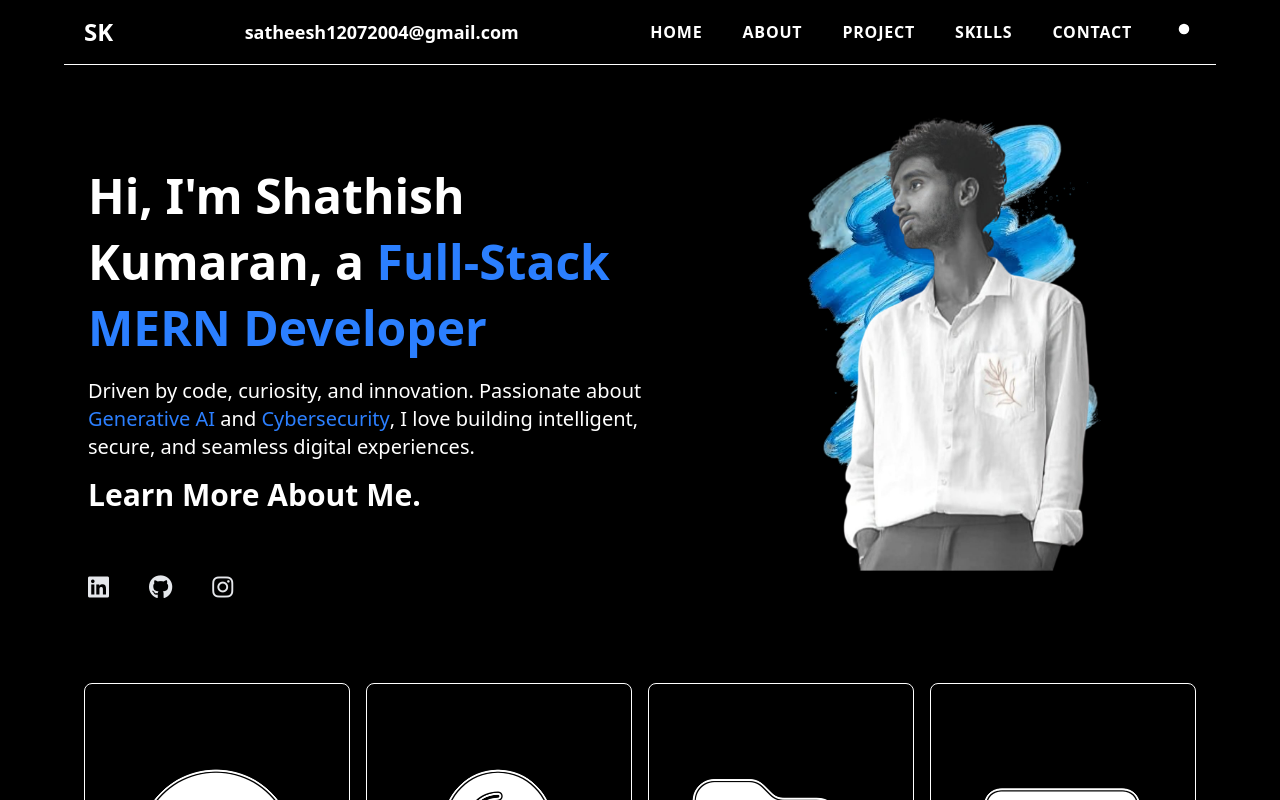
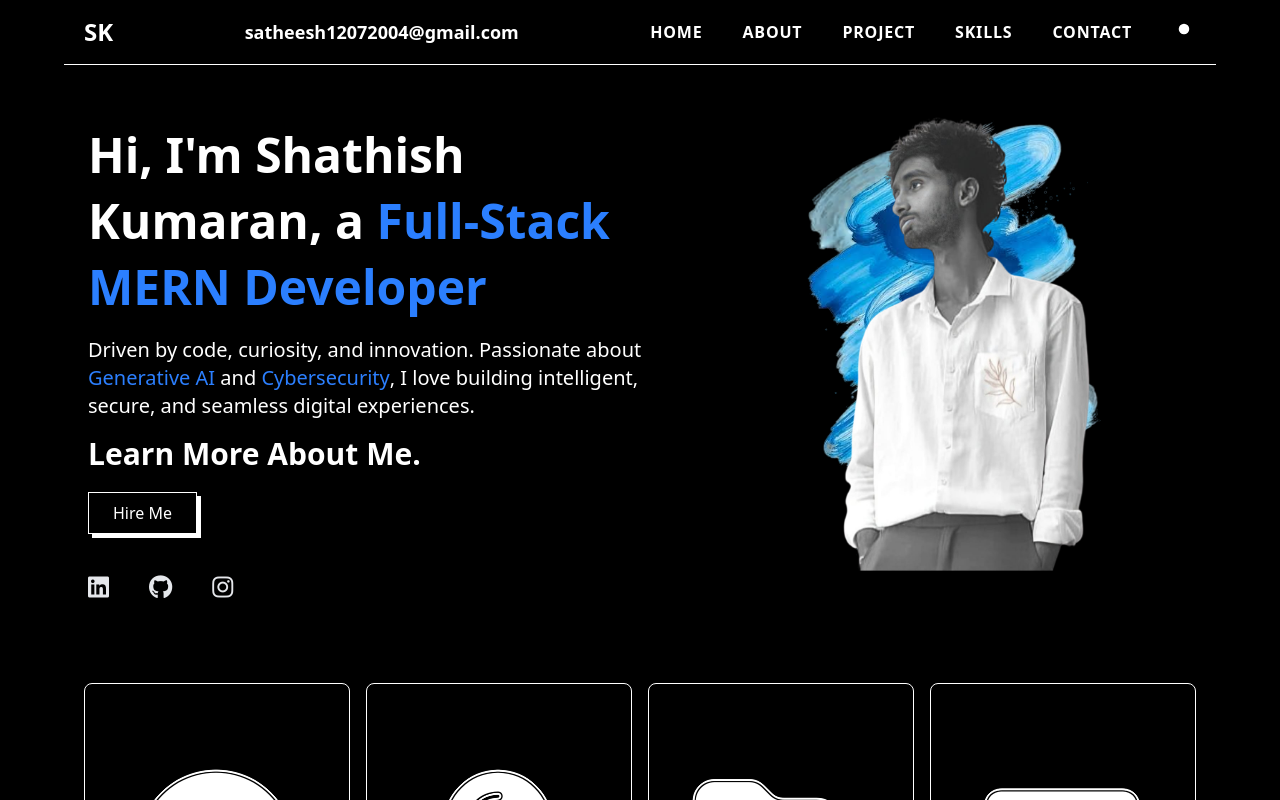
Before and after one commit to Shathish2004/Shathish-Portfolio, a React (Vite) app: page / in a window 1280 px wide. Shown: the top 800 px of the page. Built offline with nearby package versions, Linux system fonts and the light colour scheme.

Commit message:
Add  hire me button to the home

```diff
--- a/src/components/AboutHome.jsx
+++ b/src/components/AboutHome.jsx
@@ -40,6 +40,7 @@ const AboutHome = () => {
           >
             Learn More About Me.
           </p>
+          <button onClick={() => navigate("/contact")} className="border-1 my-5 py-2 px-6 cursor-pointer button-shadow hover:bg-blue-600 hover:text-white ">Hire Me</button>
         </div>
 
         {/* Image Section */}
```
Also changed, not shown: 1 other file (tests, documents, lock files or other folders).
